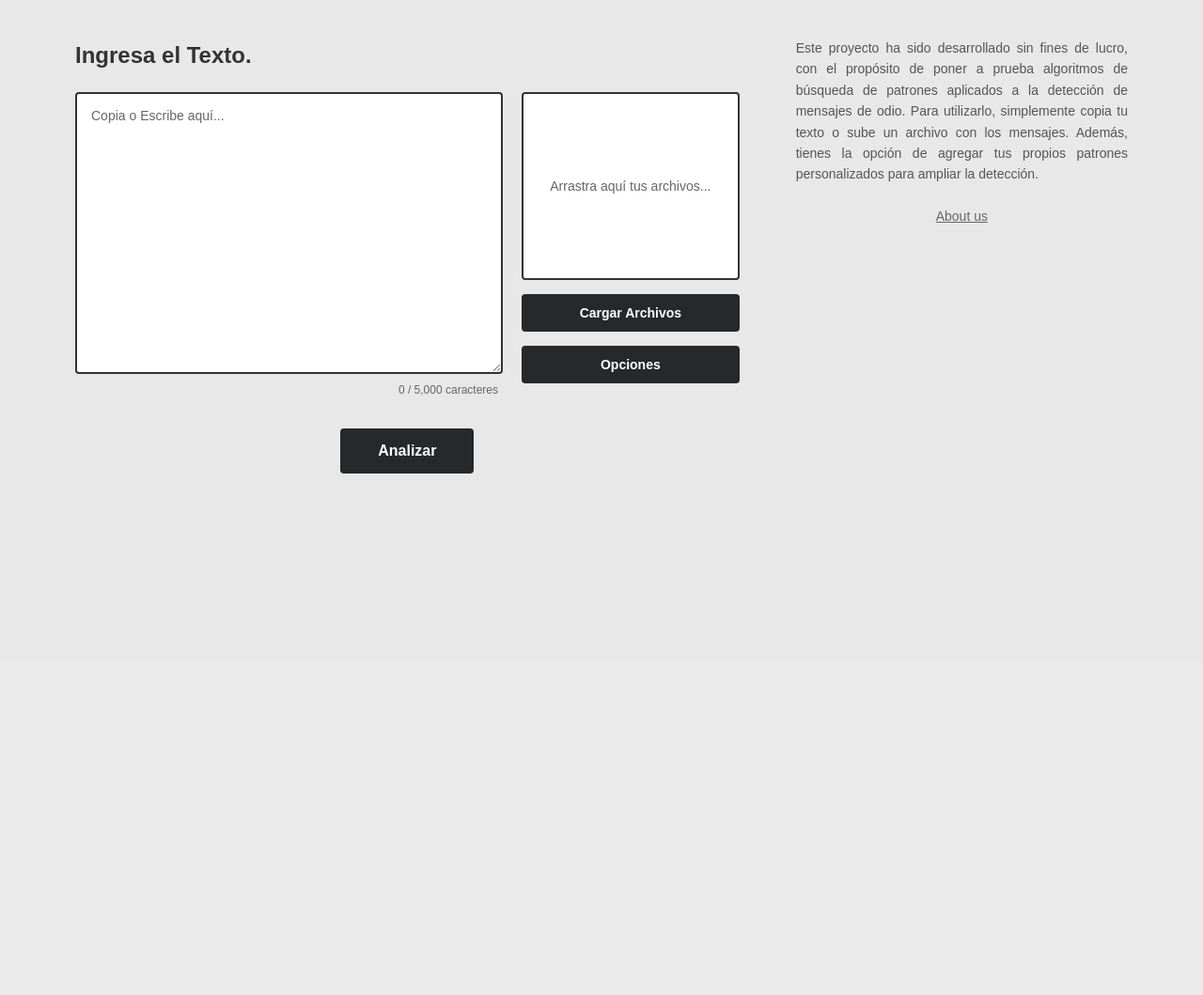
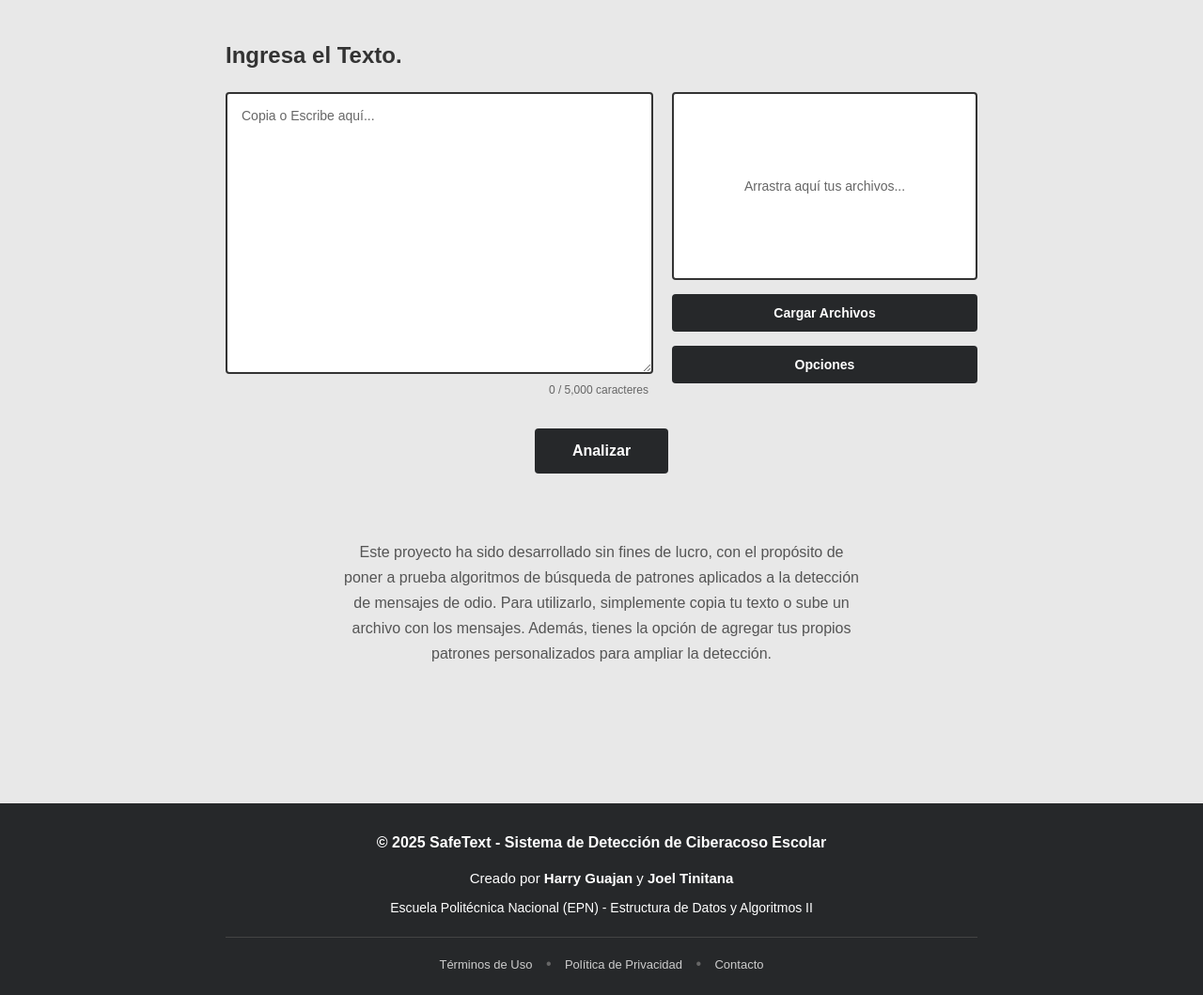
Before and after one commit to Harry-GNS/SafeText, a Python web app: template templates/index.html in a window 1280 px wide. Shown: the part 94-1153 px from the top of the page at 94% size. Before the commit the page ends 598 px from the top, so only its background shows below. Run offline with Jinja, Linux system fonts and the light colour scheme; the template is opened without the code that fills it, so the values that code supplies are empty.

Commit message:
:art: Center project information section and enhance footer layout in index.html and styles.css

```diff
--- a/static/styles.css
+++ b/static/styles.css
@@ -49,10 +49,12 @@ main {
     display: flex;
     gap: 40px;
     align-items: flex-start;
+    justify-content: center;
 }
 
 .input-section {
-    flex: 2;
+    max-width: 800px;
+    width: 100%;
 }
 
 .input-section h3 {
@@ -161,36 +163,99 @@ main {
     background-color: #555;
 }
 
-.info-section {
-    flex: 1;
-    padding-left: 20px;
+/* Sección de información del proyecto centrada */
+.project-info-section {
+    margin-top: 40px;
+    text-align: center;
+    max-width: 600px;
+    margin-left: auto;
+    margin-right: auto;
+    padding: 30px 20px;
 }
 
 .project-description {
-    background-color: transparent;
-    margin-bottom: 20px;
+    margin-bottom: 25px;
 }
 
 .project-description p {
-    font-size: 14px;
-    line-height: 1.6;
+    font-size: 16px;
+    line-height: 1.7;
     color: #555;
-    text-align: justify;
+    text-align: center;
 }
 
 .about-link {
+    margin-top: 20px;
+}
+
+.about-link a {
+    color: #26282a;
+    text-decoration: none;
+    font-size: 16px;
+    font-weight: bold;
+    padding: 10px 20px;
+    border: 2px solid #26282a;
+    border-radius: 4px;
+    transition: all 0.3s ease;
+    display: inline-block;
+}
+
+.about-link a:hover {
+    background-color: #26282a;
+    color: white;
+}
+
+/* Pie de página */
+footer {
+    background-color: #26282a;
+    color: white;
+    margin-top: 50px;
+    padding: 30px 20px 20px;
     text-align: center;
 }
 
-.about-link a {
-    color: #666;
-    text-decoration: underline;
+.footer-content {
+    max-width: 800px;
+    margin: 0 auto;
+}
+
+.footer-content p {
+    margin-bottom: 8px;
     font-size: 14px;
+    line-height: 1.5;
+}
+
+.footer-content p:first-child {
+    font-size: 16px;
+    font-weight: bold;
+    margin-bottom: 15px;
+}
+
+.footer-content p:nth-child(2) {
+    font-size: 15px;
+    margin-bottom: 10px;
+}
+
+.footer-links {
+    margin-top: 20px;
+    padding-top: 15px;
+    border-top: 1px solid #444;
+}
+
+.footer-link {
+    color: #ccc;
+    text-decoration: none;
+    font-size: 13px;
     transition: color 0.3s ease;
 }
 
-.about-link a:hover {
-    color: #333;
+.footer-link:hover {
+    color: white;
+}
+
+.separator {
+    margin: 0 10px;
+    color: #666;
 }
 
 /* Responsive design */
@@ -225,8 +290,35 @@ main {
         flex-direction: column;
     }
 
-    .info-section {
-        padding-left: 0;
+    .project-info-section {
+        margin-top: 30px;
+        padding: 20px 10px;
+    }
+
+    .project-description p {
+        font-size: 14px;
+    }
+
+    footer {
+        margin-top: 30px;
+        padding: 20px 15px 15px;
+    }
+
+    .footer-content p {
+        font-size: 13px;
+    }
+
+    .footer-content p:first-child {
+        font-size: 14px;
+    }
+
+    .footer-links {
+        margin-top: 15px;
+        padding-top: 10px;
+    }
+
+    .footer-link {
+        font-size: 12px;
     }
 }
 
--- a/templates/index.html
+++ b/templates/index.html
@@ -49,18 +49,32 @@
 
                 <button class="btn-primary" id="analyze-btn">Analizar</button>
             </div>
+        </div>
 
-            <div class="info-section">
-                <div class="project-description">
-                    <p>Este proyecto ha sido desarrollado sin fines de lucro, con el propósito de poner a prueba algoritmos de búsqueda de patrones aplicados a la detección de mensajes de odio. Para utilizarlo, simplemente copia tu texto o sube un archivo con los mensajes. Además, tienes la opción de agregar tus propios patrones personalizados para ampliar la detección.</p>
-                </div>
+        <!-- Sección de información del proyecto centrada -->
+        <div class="project-info-section">
+            <div class="project-description">
+                <p>Este proyecto ha sido desarrollado sin fines de lucro, con el propósito de poner a prueba algoritmos de búsqueda de patrones aplicados a la detección de mensajes de odio. Para utilizarlo, simplemente copia tu texto o sube un archivo con los mensajes. Además, tienes la opción de agregar tus propios patrones personalizados para ampliar la detección.</p>
+            </div>
 
-                <div class="about-link">
-                    <a href="#" id="about-us">About us</a>
-                </div>
+
+    </main>
+
+    <!-- Pie de página -->
+    <footer>
+        <div class="footer-content">
+            <p>&copy; 2025 SafeText - Sistema de Detección de Ciberacoso Escolar</p>
+            <p>Creado por <strong>Harry Guajan</strong> y <strong>Joel Tinitana</strong></p>
+            <p>Escuela Politécnica Nacional (EPN) - Estructura de Datos y Algoritmos II</p>
+            <div class="footer-links">
+                <a href="#" class="footer-link">Términos de Uso</a>
+                <span class="separator">•</span>
+                <a href="#" class="footer-link">Política de Privacidad</a>
+                <span class="separator">•</span>
+                <a href="#" class="footer-link">Contacto</a>
             </div>
         </div>
-    </main>
+    </footer>
 
     <script>
         // Contador de caracteres
```
